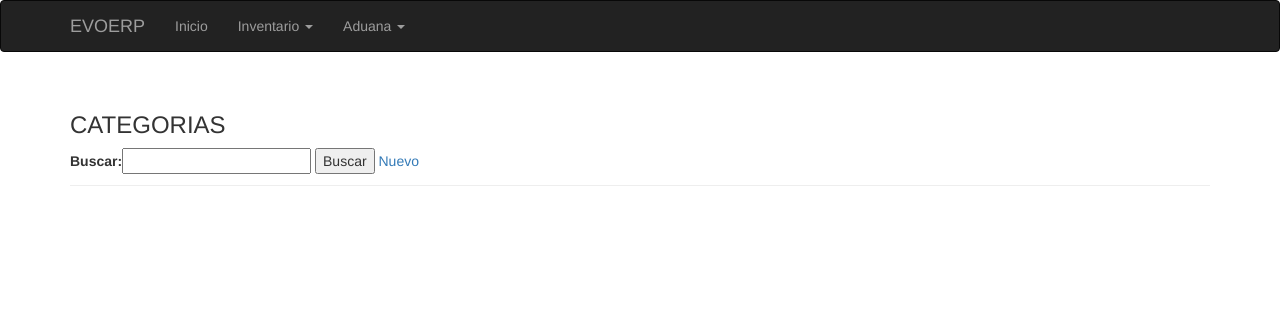
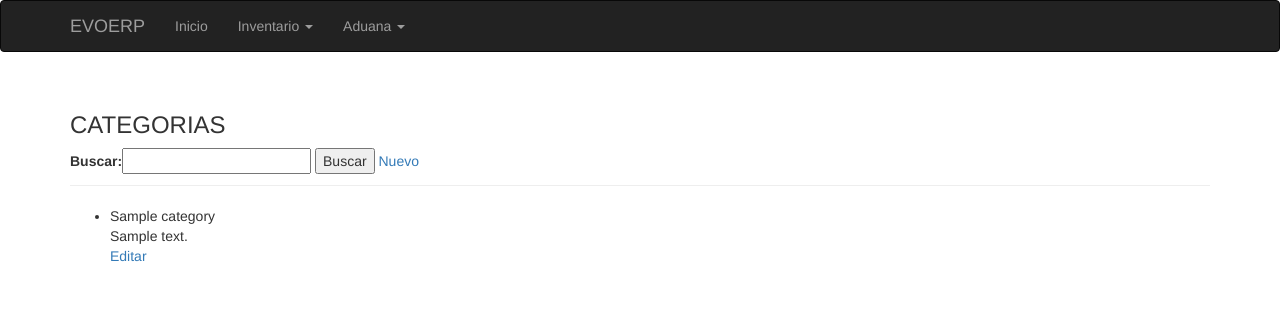
Before and after one commit to mzhindon/evoerp, a Flask app: page /inventory/list_categories in a window 1280 px wide. Shown: the top 312 px of the page. Run offline with Flask 2, Linux system fonts and the light colour scheme; tables that the repository leaves empty hold one stand-in row (values such as "Sample post"); some libraries are stand-ins or nearby versions.

Commit message:
Include Templates, Bootstrape and Forms and Models. Save, Query, Edit data in postgres show item lists

```diff
--- a/app/inventory/views.py
+++ b/app/inventory/views.py
@@ -9,10 +9,11 @@ def list_categories():
     form = ListCategoriesForm()
     if form.validate_on_submit():
         form.parametro.data = ''
-    return render_template('inventory/list_categories.html',form=form)
+    categories = Category.query.all()
+    return render_template('inventory/list_categories.html',form=form,categories=categories)
 
-@inventory.route('/edit_category',methods=['GET','POST'])
-def edit_category():
+@inventory.route('/add_category',methods=['GET','POST'])
+def add_category():
     form = EditCategoryForm()
     if form.validate_on_submit():
         '''verify if the category does not exist in db'''
@@ -25,5 +26,21 @@ def edit_category():
             flash('Registro ya existe!')
         form.name.data = ''
         form.description.data=''
-        return redirect(url_for('.edit_category'))
+        return redirect(url_for('.add_category'))
     return render_template('inventory/edit_category.html',form=form)
+
+@inventory.route('/edit_category/<int:id>',methods=['GET','POST'])
+def edit_category(id):
+    category = Category.query.get_or_404(id)
+    form = EditCategoryForm()
+    if form.validate_on_submit():
+        category.name = form.name.data,
+        category.description = form.description.data
+        db.session.add(category)
+        flash('Registro actualizado exitosamente!')
+        form.name.data = ''
+        form.description.data=''
+        return redirect(url_for('.add_category'))
+    form.name.data = category.name
+    form.description.data = category.description
+    return render_template('inventory/edit_category.html',form=form)
--- a/app/templates/inventory/list_categories.html
+++ b/app/templates/inventory/list_categories.html
@@ -5,6 +5,15 @@
 {% block page_content %}
 <div class="page-header">
 	<h3>CATEGORIAS</h3>
-	{{ form.parametro.label }}{{ form.parametro() }} {{ form.submitFind() }} <a href="/inventory/edit_category">Nuevo</a>
+	{{ form.parametro.label }}{{ form.parametro() }} {{ form.submitFind() }} <a href="/inventory/add_category">Nuevo</a>
 </div>
+<ul>
+	{% for category in categories %}
+	<li>
+		<div>{{category.name}}</div>
+		<div>{{category.description}}</div>
+		<div><a href="{{url_for('.edit_category',id=category.id)}}">Editar</a></div>
+	</li>
+	{% endfor %}
+</ul>
 {% endblock %}
--- a/config.py
+++ b/config.py
@@ -20,7 +20,7 @@ class Config:
 '''Config SUBCLASS'''
 class DevelopmentConfig(Config):
     DEBUG = True
-    SQLALCHEMY_DATABASE_URI = 'postgresql://evoerp:devadmin@192.168.1.4/evoerpdb_dev'
+    SQLALCHEMY_DATABASE_URI = 'postgresql://evoerp:devadmin@172.16.61.25/evoerpdb_dev'
 
 class ProductionConfig(Config):
     SQLALCHEMY_DATABASE_URI = 'postgresql://evoerp:devadmin@192.168.1.5/evoerprod'
```
Also changed, not shown: app/inventory/forms.py (+9 -0 lines).
